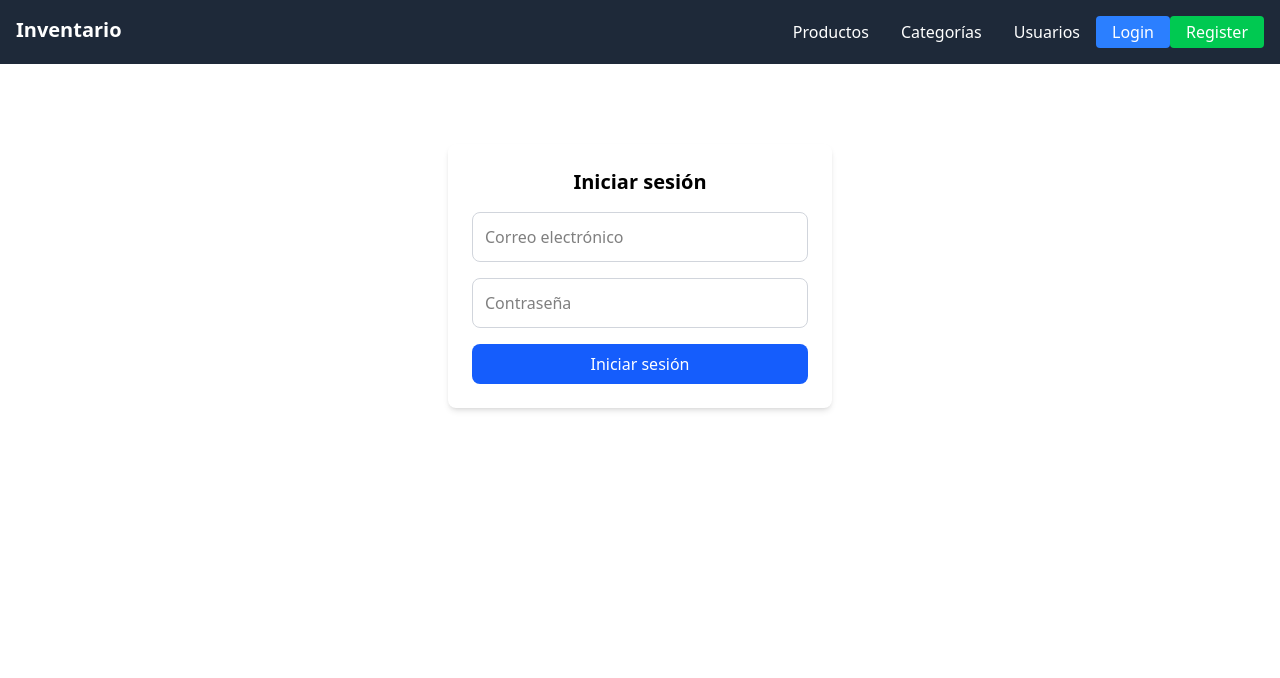
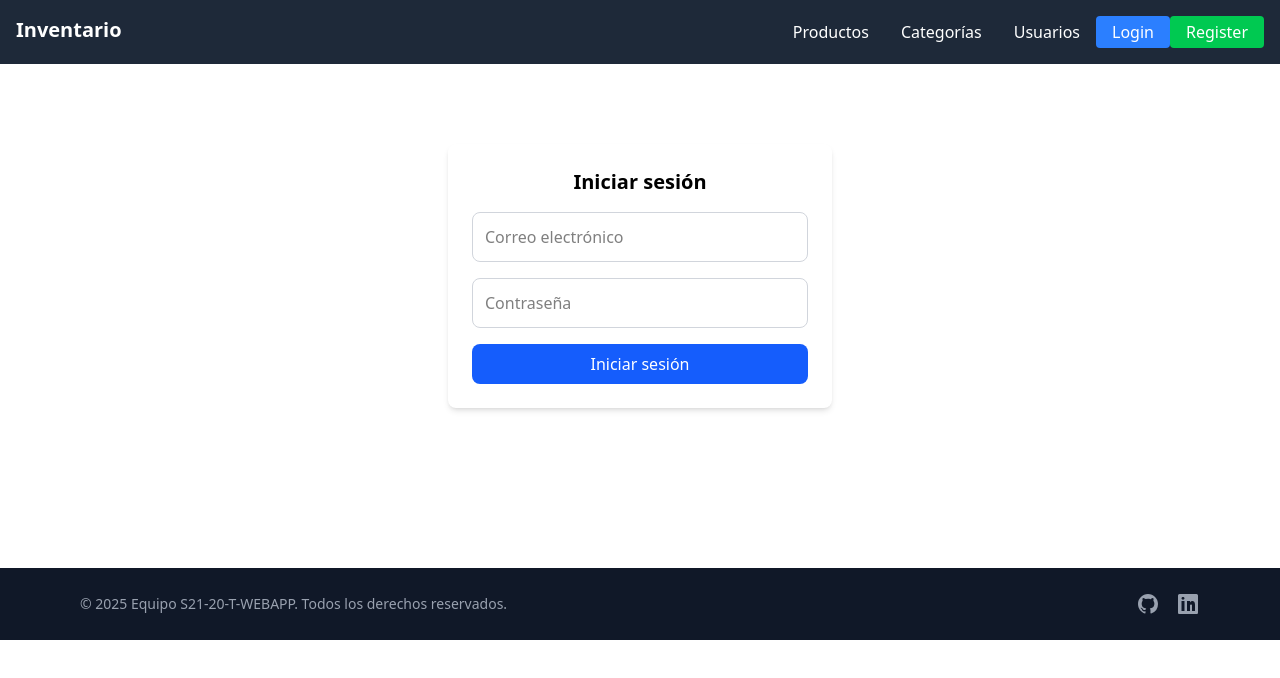
Before and after one commit to No-Country-simulation/s21-20-t-webapp, an Angular app in the folder Frontend/SaasWebApp/: page /login in a window 1280 px wide. Shown: the top 678 px of the page. Built offline with nearby package versions, Linux system fonts and the light colour scheme.

Commit message:
agregue footer

```diff
--- a/Frontend/SaasWebApp/src/app/app.component.html
+++ b/Frontend/SaasWebApp/src/app/app.component.html
@@ -1,2 +1,3 @@
 <app-navbar></app-navbar>
 <router-outlet></router-outlet>
+<app-footer></app-footer>
--- a/Frontend/SaasWebApp/src/app/app.component.ts
+++ b/Frontend/SaasWebApp/src/app/app.component.ts
@@ -1,10 +1,11 @@
 import { Component } from '@angular/core';
 import { RouterOutlet } from '@angular/router';
 import { NavbarComponent } from './components/navbar/navbar.component';
+import { FooterComponent } from './components/footer/footer.component';
 
 @Component({
   selector: 'app-root',
-  imports: [RouterOutlet, NavbarComponent],
+  imports: [RouterOutlet, NavbarComponent, FooterComponent],
   templateUrl: './app.component.html',
   styleUrl: './app.component.css'
 })
--- /dev/null
+++ b/Frontend/SaasWebApp/src/app/components/footer/footer.component.html
@@ -0,0 +1,21 @@
+<footer class="bg-gray-900 text-white py-6 mt-40">
+    <div class="max-w-6xl mx-auto flex flex-col md:flex-row justify-between items-center px-4">
+      <!-- Copyright -->
+      <p class="text-sm text-gray-400">&copy; 2025 Equipo S21-20-T-WEBAPP. Todos los derechos reservados.</p>
+
+      <!-- Redes Sociales -->
+      <div class="flex space-x-4 mt-4 md:mt-0">
+        <a href="https://github.com/" target="_blank" class="text-gray-400 hover:text-white transition">
+          <svg class="w-6 h-6 fill-current" viewBox="0 0 24 24" aria-hidden="true">
+            <path d="M12 2C6.48 2 2 6.48 2 12c0 4.42 2.87 8.17 6.84 9.49.5.09.68-.22.68-.48 0-.24-.01-.88-.01-1.73-2.78.6-3.37-1.34-3.37-1.34-.46-1.18-1.12-1.5-1.12-1.5-.92-.62.07-.61.07-.61 1.02.07 1.56 1.05 1.56 1.05.9 1.54 2.36 1.1 2.94.84.09-.65.35-1.1.64-1.35-2.22-.25-4.55-1.11-4.55-4.95 0-1.09.39-1.99 1.02-2.69-.1-.25-.44-1.27.1-2.64 0 0 .84-.27 2.75 1.02A9.62 9.62 0 0 1 12 6.8c.85.004 1.71.11 2.5.33 1.91-1.3 2.75-1.02 2.75-1.02.54 1.37.2 2.39.1 2.64.63.7 1.02 1.6 1.02 2.69 0 3.85-2.34 4.7-4.57 4.94.36.31.68.92.68 1.86 0 1.34-.01 2.42-.01 2.75 0 .27.18.58.69.48A10.014 10.014 0 0 0 22 12c0-5.52-4.48-10-10-10Z"/>
+          </svg>
+        </a>
+
+        <a href="https://linkedin.com/" target="_blank" class="text-gray-400 hover:text-white transition">
+          <svg class="w-6 h-6 fill-current" viewBox="0 0 24 24" aria-hidden="true">
+            <path d="M20.45 2H3.55A1.55 1.55 0 0 0 2 3.55v16.9C2 21.4 2.6 22 3.55 22h16.9c.95 0 1.55-.6 1.55-1.55V3.55A1.55 1.55 0 0 0 20.45 2Zm-12 17H5.5V9H8.5v10ZM7 7.7c-.9 0-1.5-.6-1.5-1.4 0-.8.6-1.4 1.5-1.4.9 0 1.5.6 1.5 1.4 0 .8-.6 1.4-1.5 1.4ZM19 19h-3v-5.5c0-1.5-2-1.4-2 0V19h-3V9h3v1.5c1.2-2.2 5-2.3 5 2.2V19Z"/>
+          </svg>
+        </a>
+      </div>
+    </div>
+  </footer>
```
Also changed, not shown: Frontend/SaasWebApp/src/app/components/footer/footer.component.ts (added, +11 -0 lines), Frontend/SaasWebApp/src/app/components/footer/footer.component.css (added).
